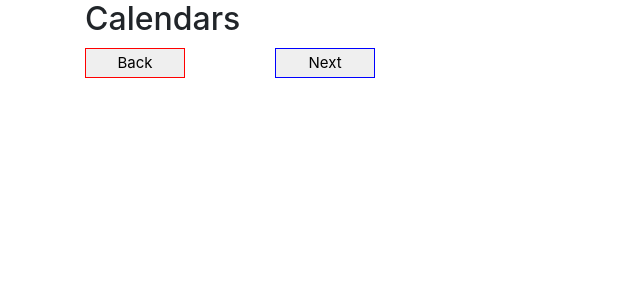
After one commit to Zaurash/proj10-FinalProj, a Flask app: template templates/calendars_from_view.html in a window 1280 px wide. The commit adds this page. Shown: the top 300 px of the page, without its empty margins (0-640 px from the left). Run offline with Flask 2, Linux system fonts and the light colour scheme; the template is opened without the code that fills it, so the values that code supplies are empty; some libraries are stand-ins or nearby versions.

Commit message:
cleaned up and fixed some bugs

```diff
--- a/main.py
+++ b/main.py
@@ -76,10 +76,6 @@ def account():
   if 'begin_date' not in flask.session:
     init_session_values()
 
-  ## We'll need authorization to list calendars
-  ## I wanted to put what follows into a function, but had
-  ## to pull it back here because the redirect has to be a
-  ## 'return'
   app.logger.debug("Checking credentials for Google calendar access")
   credentials = valid_credentials()
   if not credentials:
@@ -99,10 +95,6 @@ def home():
   if 'begin_date' not in flask.session:
     init_session_values()
 
-  ## We'll need authorization to list calendars
-  ## I wanted to put what follows into a function, but had
-  ## to pull it back here because the redirect has to be a
-  ## 'return'
   app.logger.debug("Checking credentials for Google calendar access")
   credentials = valid_credentials()
   if not credentials:
@@ -163,6 +155,7 @@ def clear():
 
     return flask.redirect(url_for("home"))
 
+
 @app.route("/save", methods = ["POST"])
 def save():
     checkedEventsTitles = request.form.getlist("checkedEvent")
@@ -183,9 +176,11 @@ def save():
     app.logger.debug("Saved Proposal")
     return flask.redirect(url_for("home"))
 
+
 @app.route('/new', methods=['POST'])
 def new():
     return render_template('new.html')
+
 
 @app.route('/view', methods=['POST'])
 def view():
@@ -199,6 +194,7 @@ def view():
                                        "events": proposal["events"]
                                        }
     return render_template('view.html')
+
 
 @app.route('/proposal', methods=['POST'])
 def proposal():
@@ -214,10 +210,10 @@ def proposal():
     for event in busyEvents:
         eventStart = arrow.get(event["start"]["dateTime"])
         eventEnd = arrow.get(event["end"]["dateTime"])
-        print("Busy  at : " + event["summary"])
-        print("     from: " + eventStart.format("h:mm a MMM D YYYY"))
-        print("     until: " + eventEnd.format("h:mm a MMM D YYYY"))
-        print("     type: " + str(type(eventEnd)))
+        # print("Busy  at : " + event["summary"])
+        # print("     from: " + eventStart.format("h:mm a MMM D YYYY"))
+        # print("     until: " + eventEnd.format("h:mm a MMM D YYYY"))
+        # print("     type: " + str(type(eventEnd)))
 
     # Make events for all days in our date and time range
 
@@ -244,10 +240,10 @@ def proposal():
     for event in meetingTimes:
         eventStart = event["start"]["dateTime"]
         eventEnd = event["end"]["dateTime"]
-        print("Free  at : " + event["summary"])
-        print("     from: " + str(eventStart))
-        print("     until: " + str(eventEnd))
-        print("     type: " + str(type(eventEnd)))
+        # print("Free  at : " + event["summary"])
+        # print("     from: " + str(eventStart))
+        # print("     until: " + str(eventEnd))
+        # print("     type: " + str(type(eventEnd)))
 
     flask.session["freeTimes"] = meetingTimes
 
@@ -286,6 +282,7 @@ def conflicts():
     flask.session["busyEvents"] = busyEvents
     return render_template('conflicts.html')
 
+
 @app.route('/calendars', methods=['POST'])
 def calendars():
     """
@@ -293,7 +290,7 @@ def calendars():
     widget.
     """
     app.logger.debug("Entering setrange")
-    flask.flash("Setrange gave us '{}'".format(request.form.get('daterange')) + ", " + request.form.get('begin_time') + " - " + request.form.get('end_time'))
+    # flask.flash("Setrange gave us '{}'".format(request.form.get('daterange')) + ", " + request.form.get('begin_time') + " - " + request.form.get('end_time'))
     daterange = request.form.get('daterange')
     flask.session['daterange'] = daterange
     daterange_parts = daterange.split()
@@ -308,6 +305,55 @@ def calendars():
       daterange_parts[0], daterange_parts[1],
       flask.session['begin_date'], flask.session['end_date']))
     return render_template('calendars.html')
+
+
+@app.route('/calendars_from_view', methods=['POST'])
+def calendars_from_view():
+    """
+    User chose a date range with the bootstrap daterange
+    widget.
+    """
+
+    checkedEventsTitles = request.form.getlist("checkedEvent")
+    checkedEvents= []
+
+    for title in checkedEventsTitles:
+        for event in flask.session["viewedProposal"]["events"]:
+            if event["summary"] == title:
+                checkedEvents.append(event)
+
+    flask.session["viewedProposal"]["events"] = checkedEvents
+
+    return render_template('calendars_from_view.html')
+
+@app.route('/events', methods=['POST'])
+def events():
+    flask.session["selected_cals"] = request.form.getlist("checkedCal")
+    app.logger.debug("Checking credentials for Google calendar access")
+    credentials = valid_credentials()
+    if not credentials:
+      app.logger.debug("Redirecting to authorization")
+      return flask.redirect(flask.url_for('oauth2callback'))
+
+    gcal_service = get_gcal_service(credentials)
+    app.logger.debug("Returned from get_gcal_service")
+
+    busyEvents = []
+    for cal in list_calendars(gcal_service):
+        for selectedCalID in flask.session["selected_cals"]:
+            if cal["id"] == selectedCalID:
+                eventsFromGcal = gcal_service.events().list(calendarId=cal["id"]).execute()
+                for gcalEvent in eventsFromGcal['items']:
+                    if ("transparency" in event) and event["transparency"] == "transparent":
+                        continue
+                    if "dateTime" in eventFromGcal["start"]:
+                       for event in flask.session["viewedProposal"]["events"]:
+                           if eventsOverlap(gcalEvent,event):
+                               busyEvents.append(event)
+
+    flask.session["busyEvents"] = busyEvents
+    return render_template('conflicts.html')
+
 
 ###
 #
--- a/static/css/busy.css
+++ b/static/css/busy.css
@@ -58,3 +58,10 @@ body {
 	font-size:15px;
     border:1px solid blue;
 }
+
+#check {
+    width:250px;
+	height:30px;
+	font-size:15px;
+    border:1px solid blue;
+}
--- /dev/null
+++ b/templates/calendars_from_view.html
@@ -0,0 +1,53 @@
+<!DOCTYPE HTML PUBLIC "-//IETF//DTD HTML//EN">
+<html lang="en"> <head>
+<title>Calendars</title>
+<meta name="viewport" content="width=device-width, initial-scale=1">
+
+<link rel="stylesheet" type="text/css"
+     href="//cdn.jsdelivr.net/bootstrap/latest/css/bootstrap.css"
+/>
+
+<link rel="stylesheet" type="text/css"
+    href="/static/css/busy.css"
+/>
+
+<!-- jquery from a content distribution network; probably cached -->
+<script type="text/javascript"
+     src="https://ajax.googleapis.com/ajax/libs/jquery/1.11.3/jquery.min.js">
+</script>
+
+<!-- The rest of our javascript dependencies are bundled and -->
+<!-- 'minified' by 'browserify'  -->
+<script type="text/javascript"
+   src="/static/js/busy.min.js">
+</script>
+
+
+<div class="container">
+    <form action="/conflicts" method="post">
+<h2>Calendars</h2>
+{% if session.calendars is defined  %}
+<h5> Choose which calendars you would like to check for free times</h5>
+  {% for cal in session.calendars if cal.selected %}
+          <div class="row-md-4">
+	     <input id="{{cal.id}}" name="check1" type="checkbox" {% if cal.id in session.selected_cal|safe %} checked {% endif %}>
+		  {{ cal.summary }}
+          </div>
+  {% endfor %}
+  <br>
+{% endif %}
+        <div class="row">
+            <div class="col-sm-2">
+                <button onclick="goBack()" id="back">Back</button>
+                <script>
+                    function goBack() {
+                        window.history.back();
+                    }
+                </script>
+            </div>
+            <div class="col-sm-4">
+                <input type="submit" id="button" value="Next" />
+            </div>
+        </div>
+	</form>
+</div>
--- a/templates/index.html
+++ b/templates/index.html
@@ -49,7 +49,7 @@
 <div class="container">
     <form method="POST" action="/account">
         <div class="row">
-        <h1>Welcome!</h1>
+        <h1>Greetings Traveler</h1>
         <p>Username:</p>
         <input type="text" name="username">
         <p>Password:</p>
--- a/templates/view.html
+++ b/templates/view.html
@@ -25,12 +25,12 @@
 </script>
 
 <div class="container">
-    <form action="/save" method="post">
+    <form action="/calendars_from_view" method="post">
         <h2>{{ session.viewedProposal.title }}</h2>
         <h4>{{ session.viewedProposal.location }}</h4>
         {% for event in session.viewedProposal.events %}
             <div class="row-md-4">
-                <input name="checkedEvent" value="{{event}}" type="checkbox" checked>
+                <input name="checkedEvent" value="{{event.summary}}" type="checkbox" checked>
                 Potential time from {{ event.start.dateTime }} until {{ event.end.dateTime }}
             </div>
         {% endfor %}
@@ -45,7 +45,7 @@
                 </script>
             </div>
             <div class="col-sm-2">
-                <input type="submit" id="button" value="Save Proposal" />
+                <input type="submit" id="check" value="Check Against My Free Times" />
             </div>
         </div>
     </form>
```
Also changed, not shown: templates/proposal.html (+6 -1 lines).
